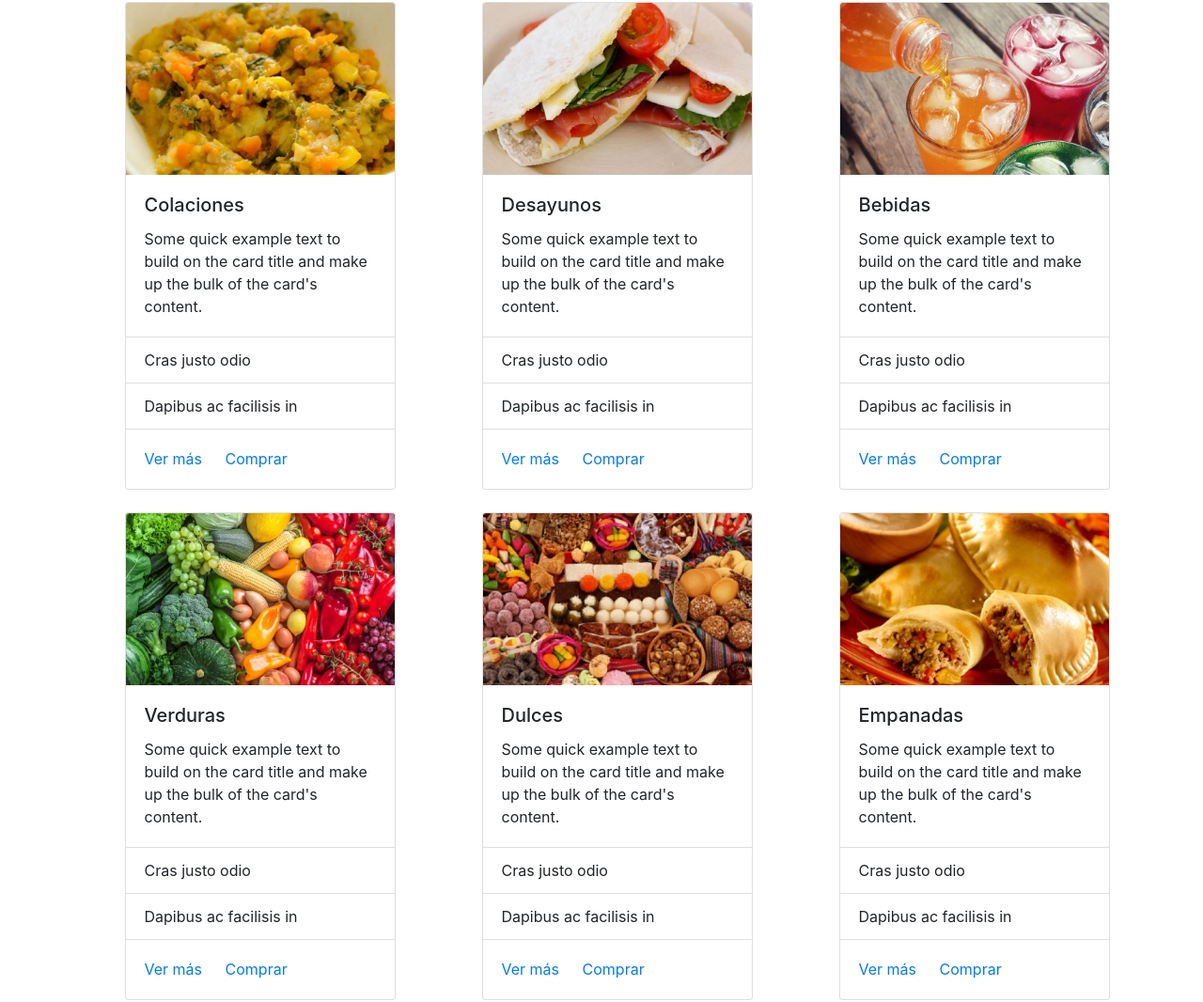
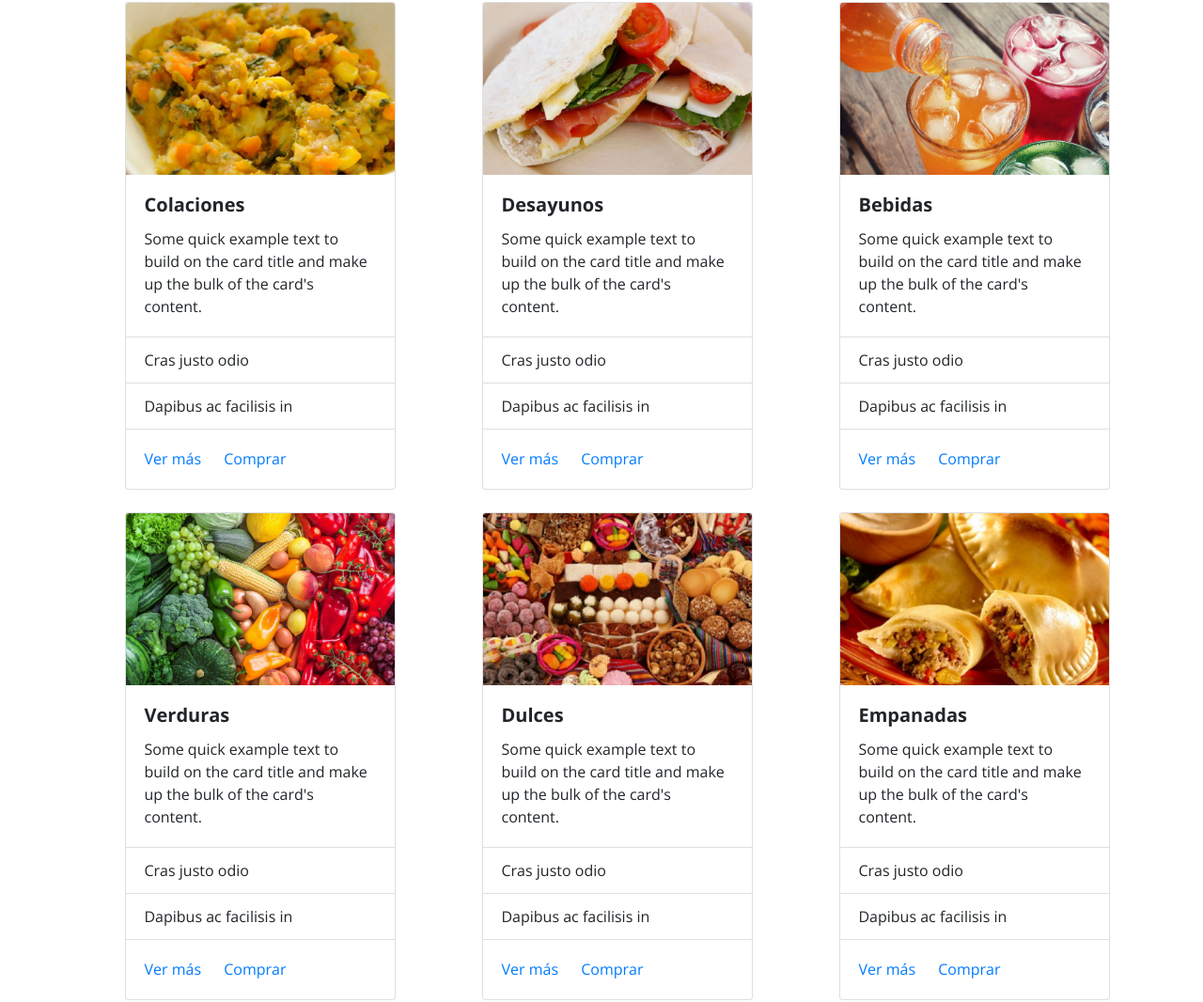
Before and after one commit to JairoMaxter/desafio_suricata_bootstrap, a plain HTML site: page index.html in a window 1280 px wide. Shown: the part 189-1255 px from the top of the page at 94% size. Drawn offline with nearby package versions, Linux system fonts and the light colour scheme.

Commit message:
Inclusion de fonts y arreglos menores texto

```diff
--- a/Assets-Suricata/css/styles.css
+++ b/Assets-Suricata/css/styles.css
@@ -14,3 +14,11 @@ i {
 .piedepagina {
   height: 120px;
 }
+
+*{
+  font-family: 'Open Sans', sans-serif;
+}
+
+h5 {
+  font-weight: bolder;
+}
--- a/index.html
+++ b/index.html
@@ -10,6 +10,9 @@
     <link rel="stylesheet" href="https://cdnjs.cloudflare.com/ajax/libs/font-awesome/6.0.0/css/all.min.css"
         integrity="sha512-9usAa10IRO0HhonpyAIVpjrylPvoDwiPUiKdWk5t3PyolY1cOd4DSE0Ga+ri4AuTroPR5aQvXU9xC6qOPnzFeg=="
         crossorigin="anonymous" referrerpolicy="no-referrer" />
+    <link rel="preconnect" href="https://fonts.googleapis.com">
+    <link rel="preconnect" href="https://fonts.gstatic.com" crossorigin>
+    <link href="https://fonts.googleapis.com/css2?family=Open+Sans:wght@400;700&display=swap" rel="stylesheet">
     <link rel="stylesheet" href="https://stackpath.bootstrapcdn.com/bootstrap/4.2.1/css/bootstrap.min.css"
         integrity="sha384-GJzZqFGwb1QTTN6wy59ffF1BuGJpLSa9DkKMp0DgiMDm4iYMj70gZWKYbI706tWS" crossorigin="anonymous">
 </head>
@@ -24,7 +27,8 @@
                 <img src="Assets-Suricata\img\logo.png" height="45" class="d-inline-block align-top" alt="">
             </a>
 
-            <button class="navbar-toggler" type="button" data-toggle="collapse" data-target="#navbarSupportedContent" aria-controls="navbarSupportedContent" aria-expanded="false" aria-label="Toggle navigation">
+            <button class="navbar-toggler" type="button" data-toggle="collapse" data-target="#navbarSupportedContent"
+                aria-controls="navbarSupportedContent" aria-expanded="false" aria-label="Toggle navigation">
                 <span class="navbar-toggler-icon"></span>
             </button>
 
@@ -67,7 +71,7 @@
                     <div class="card" style="width: 18rem;">
                         <img src="Assets-Suricata\img\colaciones.jpg" class="card-img-top" alt="...">
                         <div class="card-body">
-                            <h5 class="card-title">Colaciones</h5>
+                            <h5 class="card-title"><b>Colaciones</b></h5>
                             <p class="card-text">Some quick example text to build on the card title and make up the bulk
                                 of the card's content.</p>
                         </div>
@@ -85,7 +89,7 @@
                     <div class="card" style="width: 18rem;">
                         <img src="Assets-Suricata\img\desayunos.jpg" class="card-img-top" alt="...">
                         <div class="card-body">
-                            <h5 class="card-title">Desayunos</h5>
+                            <h5 class="card-title"><b>Desayunos</b></h5>
                             <p class="card-text">Some quick example text to build on the card title and make up the
                                 bulk of the card's content.</p>
                         </div>
@@ -103,7 +107,7 @@
                     <div class="card" style="width: 18rem;">
                         <img src="Assets-Suricata\img\bebidas.jpg" class="card-img-top" alt="...">
                         <div class="card-body">
-                            <h5 class="card-title">Bebidas</h5>
+                            <h5 class="card-title"><b>Bebidas</b></h5>
                             <p class="card-text">Some quick example text to build on the card title and make up the
                                 bulk of the card's content.</p>
                         </div>
@@ -129,7 +133,7 @@
                     <div class="card" style="width: 18rem;">
                         <img src="Assets-Suricata\img\verduras.jpg" class="card-img-top" alt="...">
                         <div class="card-body">
-                            <h5 class="card-title">Verduras</h5>
+                            <h5 class="card-title"><b>Verduras</b></h5>
                             <p class="card-text">Some quick example text to build on the card title and make up the bulk
                                 of the card's content.</p>
                         </div>
@@ -147,7 +151,7 @@
                     <div class="card" style="width: 18rem;">
                         <img src="Assets-Suricata\img\dulces.jpg" class="card-img-top" alt="...">
                         <div class="card-body">
-                            <h5 class="card-title">Dulces</h5>
+                            <h5 class="card-title"><b>Dulces</b></h5>
                             <p class="card-text">Some quick example text to build on the card title and make up the
                                 bulk of the card's content.</p>
                         </div>
@@ -165,7 +169,7 @@
                     <div class="card" style="width: 18rem;">
                         <img src="Assets-Suricata\img\empanadas.jpg" class="card-img-top" alt="...">
                         <div class="card-body">
-                            <h5 class="card-title">Empanadas</h5>
+                            <h5 class="card-title"><b>Empanadas</b></h5>
                             <p class="card-text">Some quick example text to build on the card title and make up the
                                 bulk of the card's content.</p>
                         </div>
```
Lines whose indentation alone changed are shown as unchanged.
